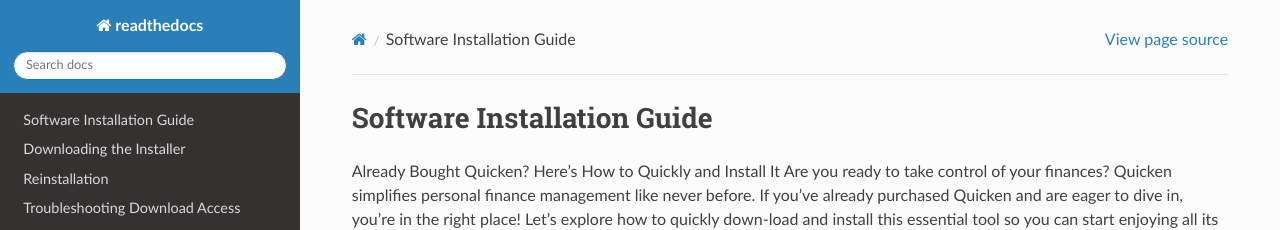
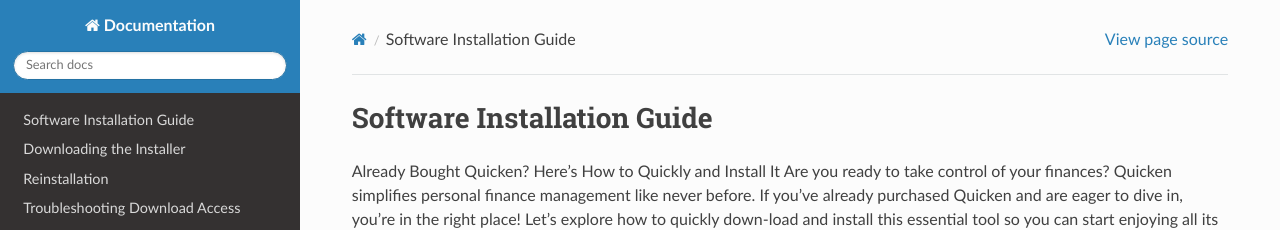
Before and after one commit to jrstanytr/quickmyen, a Sphinx documentation site: the page built from source/index.rst, in a window 1280 px wide. Shown: the top 230 px of the page. Built offline with Sphinx 7.4.7 and the Read the Docs theme 3.1.0, drawn with Linux system fonts in a browser that asks for light colours.

Commit message:
Update conf.py

```diff
--- a/source/conf.py
+++ b/source/conf.py
@@ -6,9 +6,9 @@
 # -- Project information -----------------------------------------------------
 # https://www.sphinx-doc.org/en/master/usage/configuration.html#project-information
 
-project = 'readthedocs'
+project = 'Documentation'
 copyright = '2025, NA'
-author = 'NA'
+author = 'jrstanytr'
 release = '1.0'
 
 html_title = "Quicken Contact Information"
```
